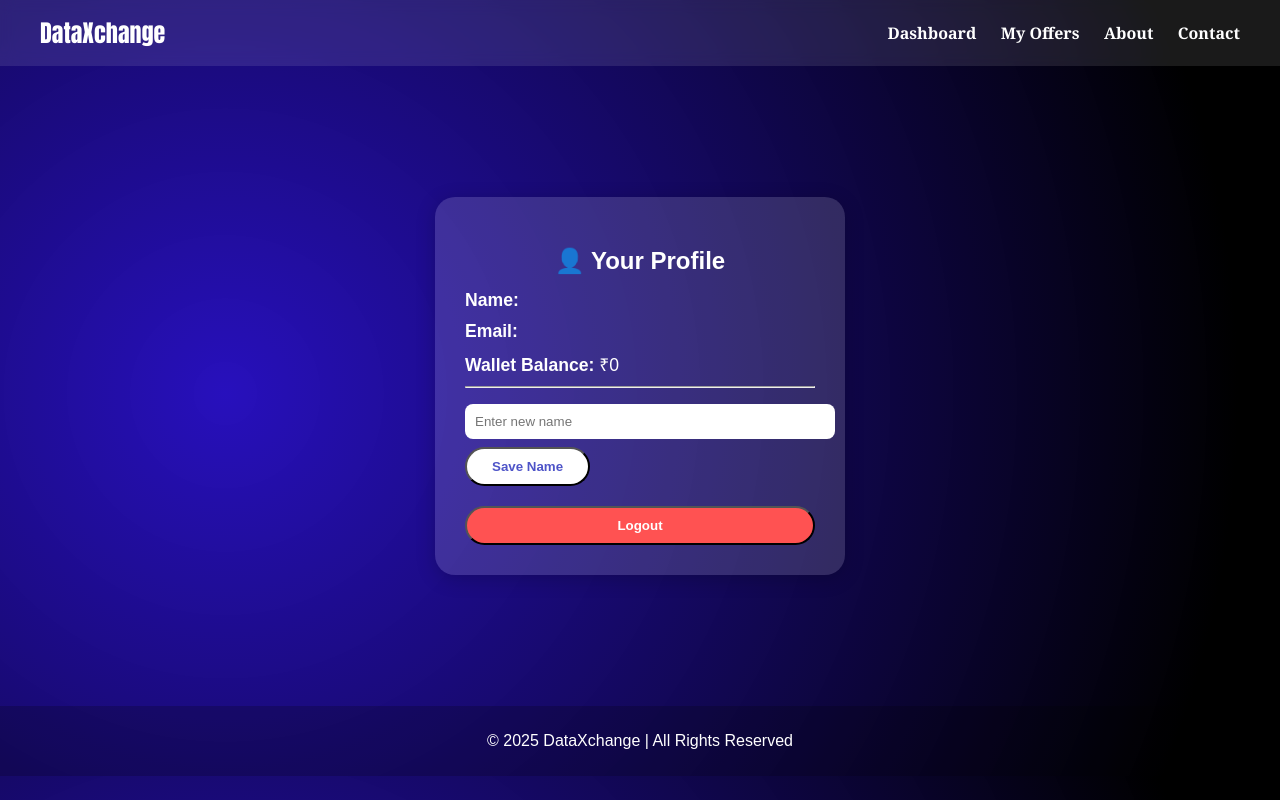
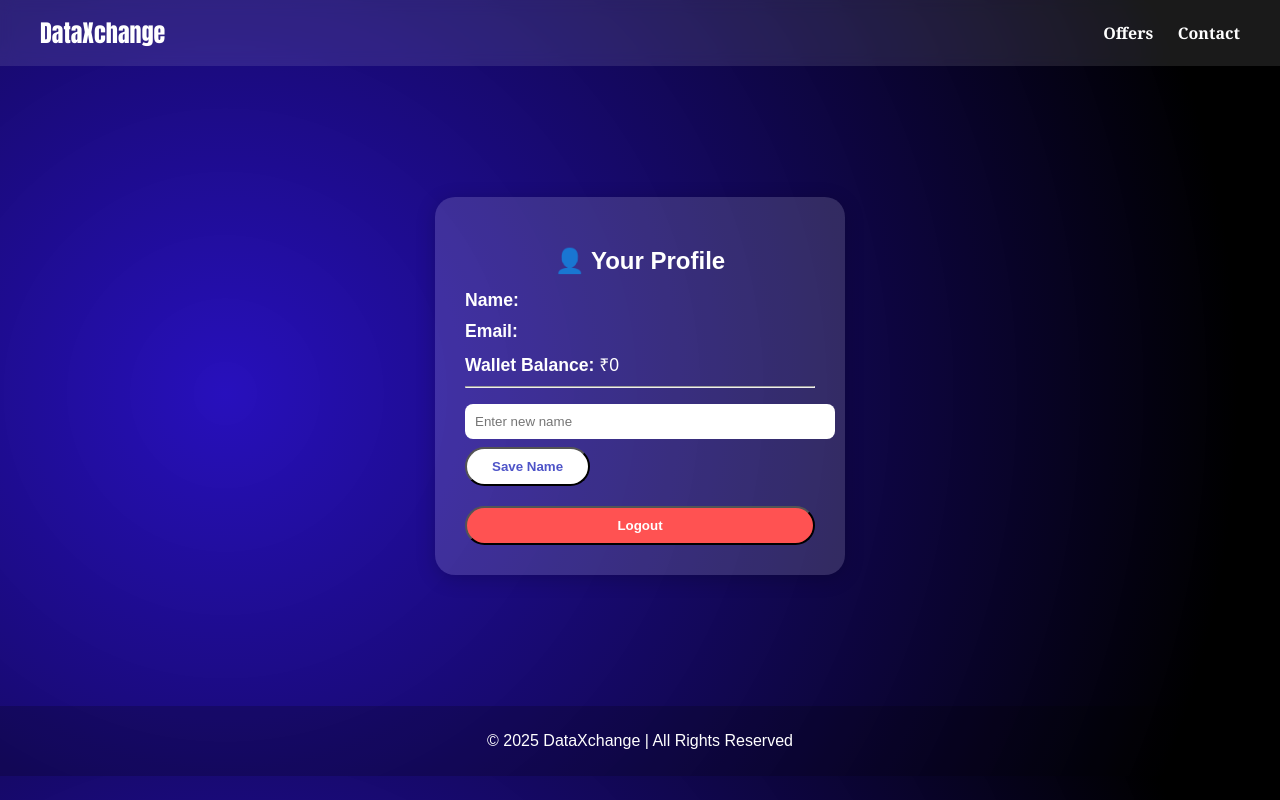
Before and after one commit to Prasad8344/Dataxchange, a plain HTML site: page profile.html in a window 1280 px wide. Drawn offline with Linux system fonts and the light colour scheme; no server answers.

Commit message:
Updated code

```diff
--- a/profile.html
+++ b/profile.html
@@ -10,9 +10,7 @@
   <header>
     <div class="logo">DataXchange</div>
     <nav>
-      <a href="dashboard.html">Dashboard</a>
-      <a href="myoffers.html">My Offers</a>
-      <a href="about.html">About</a>
+      <a href="myoffers.html">Offers</a>
       <a href="contact.html">Contact</a>
     </nav>
   </header>
```
Also changed, not shown: sell.html (+0 -1 lines).
